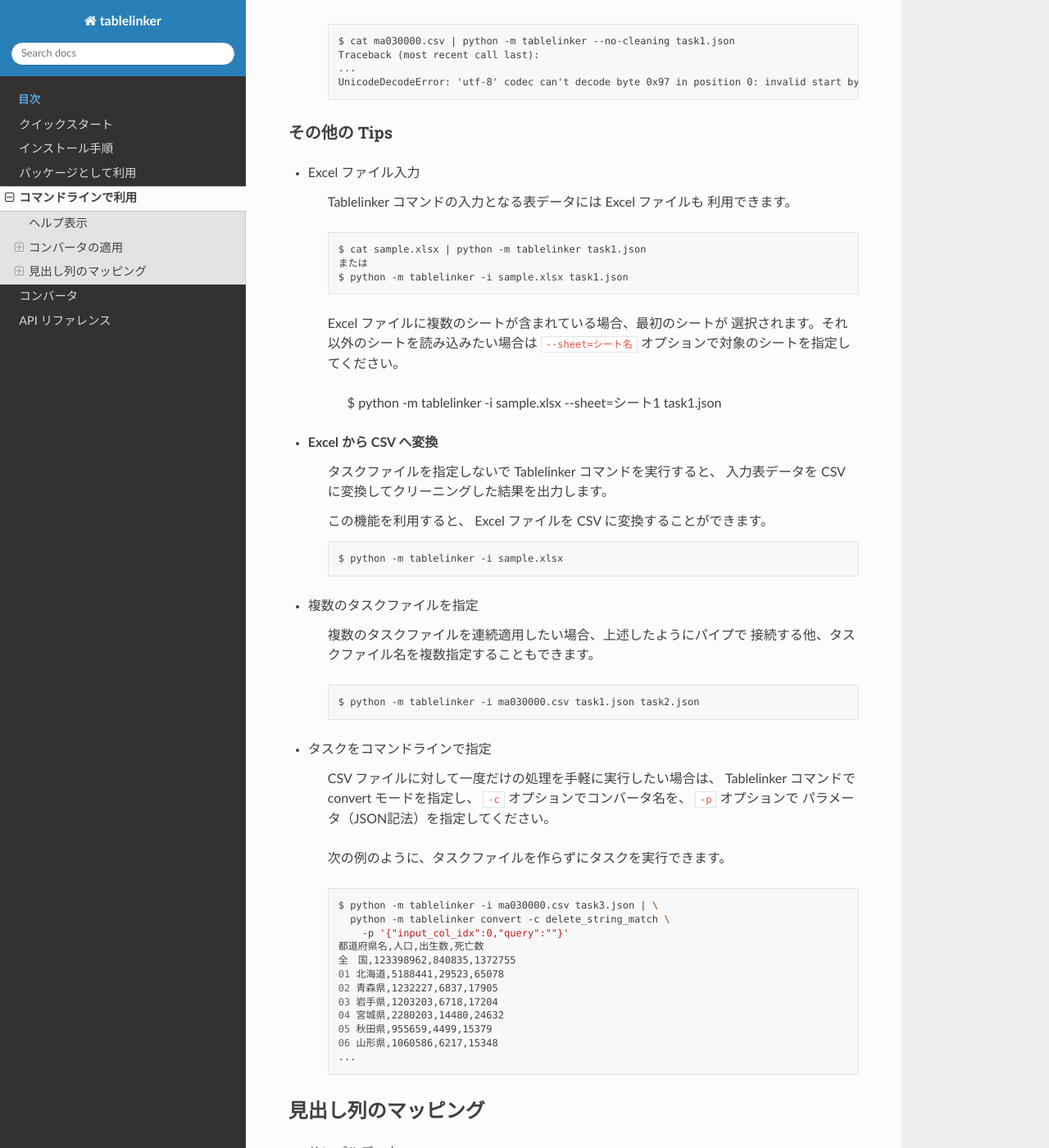
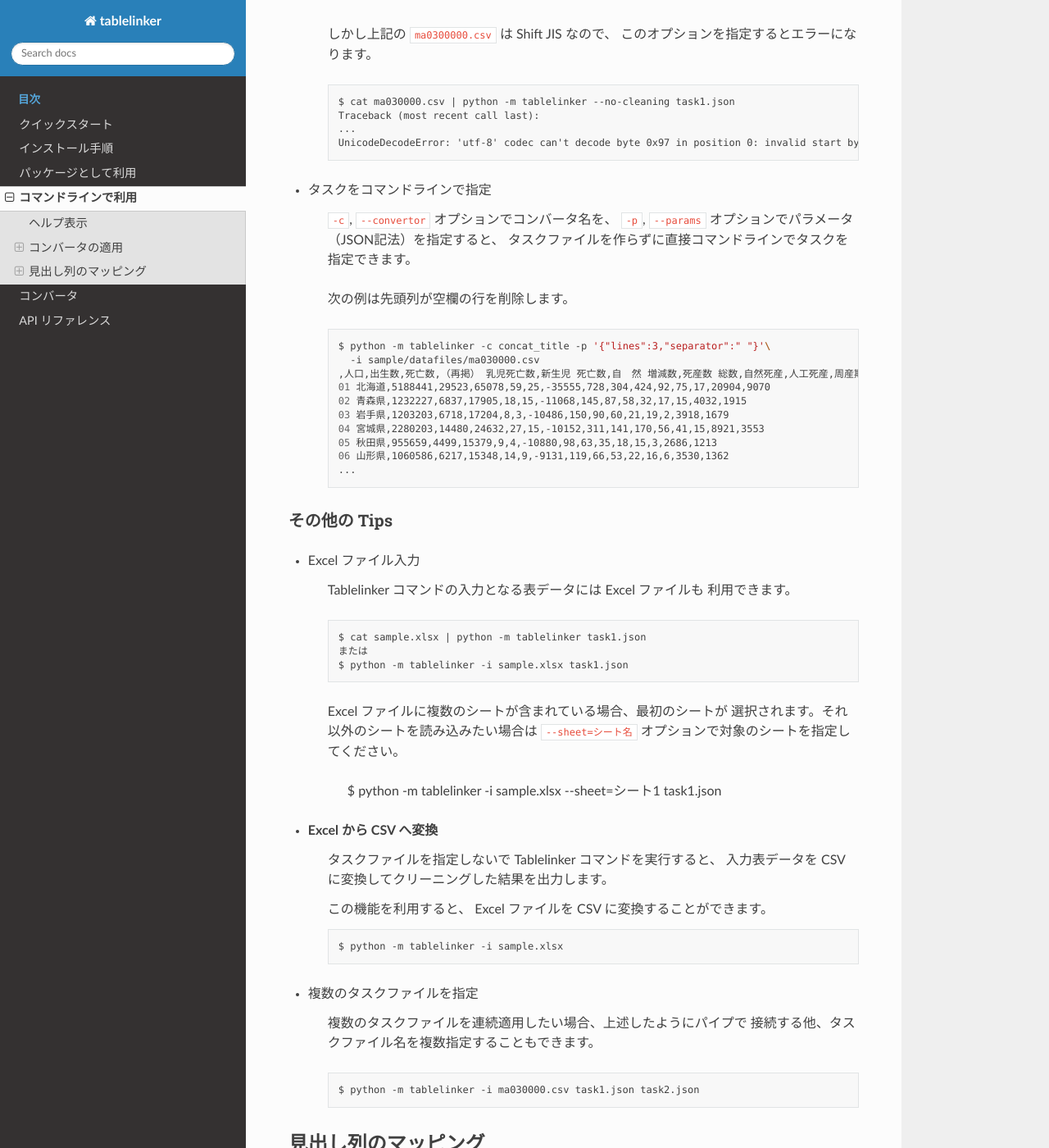
Before and after one commit to InfoProto/tablelinker-lib, a Sphinx documentation site: the page built from docs/as_command.rst, in a window 1280 px wide and 1400 px high, scrolled down 4656 px. Shown: the whole window at 82% size. Built offline with Sphinx 7.4.7 and the Read the Docs theme 2.0.0, drawn with Linux system fonts in a browser that asks for light colours; some of the changed text lies outside the part shown.

Commit message:
SJIS 出力機能を追加。

```diff
--- a/docs/as_command.rst
+++ b/docs/as_command.rst
@@ -57,7 +57,7 @@
 ^^^^^^^^^^^^^^
 
 適用するコンバータとパラメータは、事前に JSON 形式のファイルに
-に記述しておいて、 Tablelinker コマンドの実行時に
+記述しておいて、 Tablelinker コマンドの実行時に
 ``<task>`` パラメータとしてそのファイル名を指定します。
 
 例として、列名を変更する
@@ -219,13 +219,17 @@
     ``-o <file>`` または ``--output=<file>`` を指定すると、
     標準出力ではなく ``<file>`` に CSV データを保存します。
 
+    また、``--sjis`` オプションを指定するとシフトJIS (CP932) で
+    出力できます（デフォルトの文字エンコーディングは `UTF-8` です）。
+
 - マージ指定
 
     ``-m`` または ``--merge`` を指定すると、出力ファイルの
     末尾に追記します。列の並び、文字エンコーディング、
-    区切り文字は出力ファイルに合わせ、見出し行をスキップします。
+    区切り文字は出力ファイルに合わせます。見出し行は出力しません。
 
-    出力ファイルが指定されていない場合は標準出力に表示しますが、
+    出力ファイルが指定されていない場合は標準出力に通常通り表示しますが、
+    そのまま追記リダイレクト（``>>``）で既存ファイルに追記できるように
     見出し行をスキップします。
 
 - クリーニング省略
@@ -249,6 +253,28 @@
         Traceback (most recent call last):
         ...
         UnicodeDecodeError: 'utf-8' codec can't decode byte 0x97 in position 0: invalid start byte
+
+- タスクをコマンドラインで指定
+
+    ``-c``, ``--convertor`` オプションでコンバータ名を、
+    ``-p``, ``--params`` オプションでパラメータ（JSON記法）を指定すると、
+    タスクファイルを作らずに直接コマンドラインでタスクを指定できます。
+
+    次の例は先頭列が空欄の行を削除します。
+
+    .. code-block:: bash
+
+        $ python -m tablelinker -c concat_title -p '{"lines":3,"separator":" "}'\
+          -i sample/datafiles/ma030000.csv
+        ,人口,出生数,死亡数,（再掲） 乳児死亡数,新生児 死亡数,自　然 増減数,死産数 総数,自然死産,人工死産,周産期死亡数 総数,22週以後 の死産数,早期新生児 死亡数,婚姻件数,離婚件数
+        01 北海道,5188441,29523,65078,59,25,-35555,728,304,424,92,75,17,20904,9070
+        02 青森県,1232227,6837,17905,18,15,-11068,145,87,58,32,17,15,4032,1915
+        03 岩手県,1203203,6718,17204,8,3,-10486,150,90,60,21,19,2,3918,1679
+        04 宮城県,2280203,14480,24632,27,15,-10152,311,141,170,56,41,15,8921,3553
+        05 秋田県,955659,4499,15379,9,4,-10880,98,63,35,18,15,3,2686,1213
+        06 山形県,1060586,6217,15348,14,9,-9131,119,66,53,22,16,6,3530,1362
+        ...
+
 
 その他の Tips
 ^^^^^^^^^^^^^
@@ -282,31 +308,6 @@
     接続する他、タスクファイル名を複数指定することもできます。 ::
 
         $ python -m tablelinker -i ma030000.csv task1.json task2.json
-
-- タスクをコマンドラインで指定
-
-    CSV ファイルに対して一度だけの処理を手軽に実行したい場合は、
-    Tablelinker コマンドで convert モードを指定し、
-    ``-c`` オプションでコンバータ名を、 ``-p`` オプションで
-    パラメータ（JSON記法）を指定してください。
-
-    次の例のように、タスクファイルを作らずにタスクを実行できます。
-
-    .. code-block:: bash
-
-        $ python -m tablelinker -i ma030000.csv task3.json | \
-          python -m tablelinker convert -c delete_string_match \
-            -p '{"input_col_idx":0,"query":""}'
-        都道府県名,人口,出生数,死亡数
-        全　国,123398962,840835,1372755
-        01 北海道,5188441,29523,65078
-        02 青森県,1232227,6837,17905
-        03 岩手県,1203203,6718,17204
-        04 宮城県,2280203,14480,24632
-        05 秋田県,955659,4499,15379
-        06 山形県,1060586,6217,15348
-        ...
-
 
 見出し列のマッピング
 --------------------
@@ -471,7 +472,7 @@
 - 出力ファイル指定
 
     ``-o <file>`` または ``--output=<file>`` を指定すると、
-    標準出力ではなく ``<file>`` に CSV データを保存します。
+    標準出力ではなく ``<file>`` にタスクファイルを保存します。
 
 - ヘッダ列直接指定
 
@@ -508,11 +509,13 @@
     列名の表記に多少の揺れがあったり、列の順番が入れ替わっている程度で
     あれば、自動マッピング可能です。
 
-- マージ指定
+    ``-a`` と共に ``-o <file>`` または ``--output=<file>`` を指定すると、
+    変換した結果の CSV データを ``<file>`` に出力します。
 
-    自動マッピングが指定されている場合のみ有効です。
+    また、``--sjis`` オプションを指定するとシフトJIS (CP932) で
+    出力できます（デフォルトの文字エンコーディングは `UTF-8` です）。
 
-    ``-m`` または ``--merge`` を指定すると、出力ファイルの
+    ``-m`` または ``--merge`` を指定すると、変換結果を出力ファイルの
     末尾に追記します。列の並び、文字エンコーディング、
     区切り文字は出力ファイルに合わせ、見出し行をスキップします。
 
```
Also changed, not shown: 2 other files.
